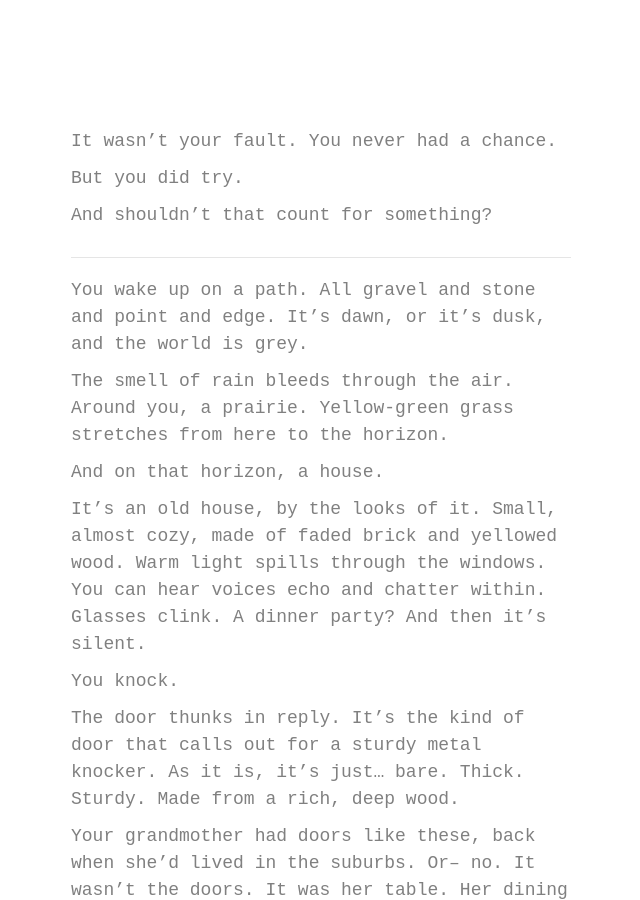
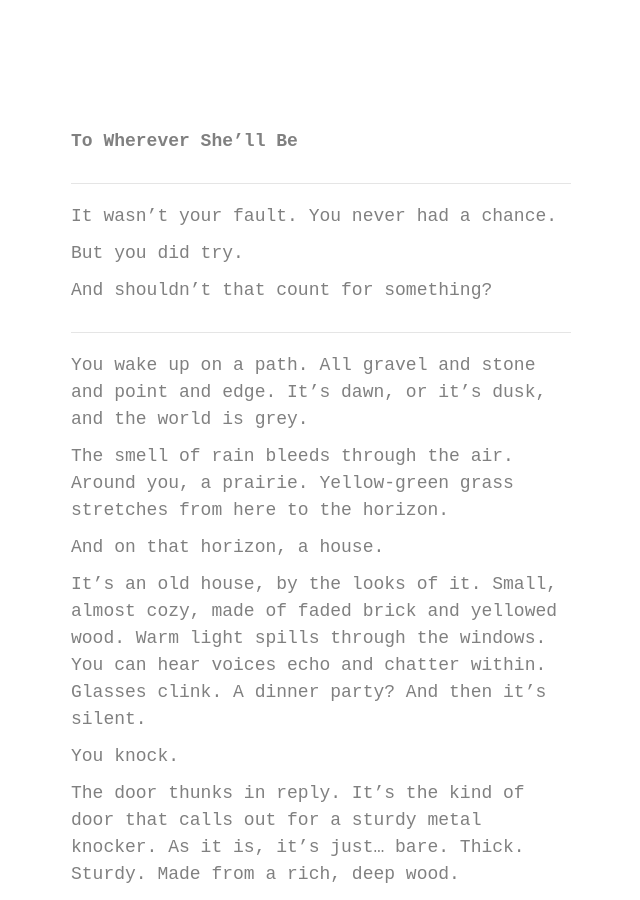
Before and after one commit to elliotherriman/website, a Jekyll site: the page built from prose/To Wherever She'll Be.md, in a window 1280 px wide and 900 px high. Shown: the whole window, without its empty margins (319-959 px from the left). Built offline with Jekyll 4.4.1, drawn with Linux system fonts in a browser that asks for light colours; nearby versions of some CDN libraries; some web fonts are replaced.

Commit message:
Update To Wherever She'll Be.md

```diff
--- a/prose/To Wherever She'll Be.md
+++ b/prose/To Wherever She'll Be.md
@@ -2,6 +2,10 @@
 layout: piece
 custom_css: plain
 permalink: /prose/towherever
+---
+
+**To Wherever She'll Be**
+
 ---
 
 It wasn’t your fault. You never had a chance.
```
